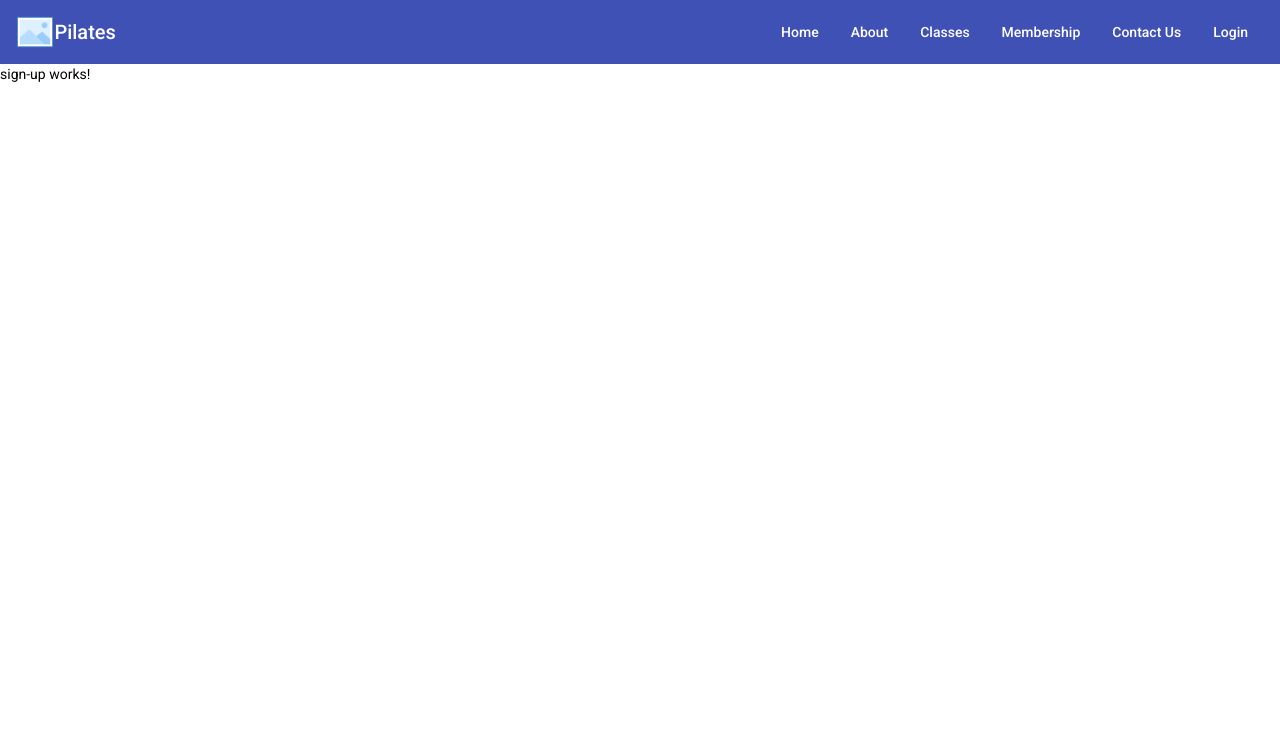
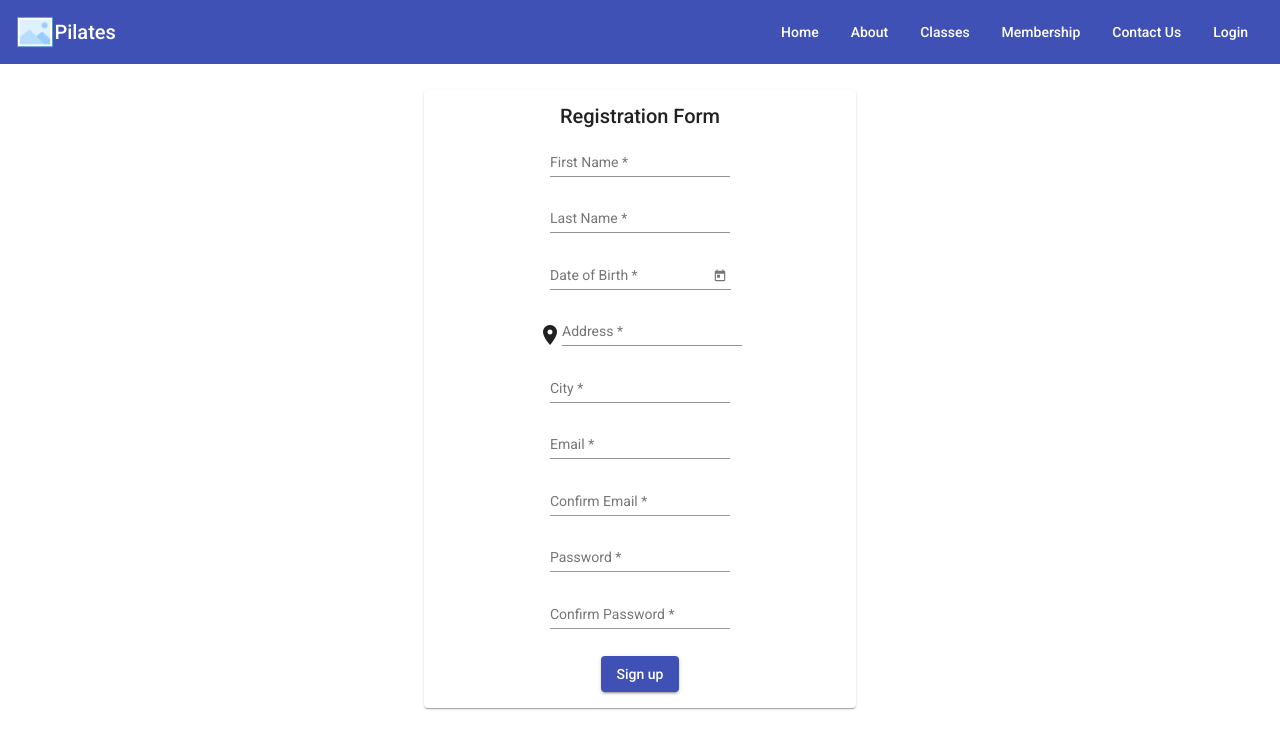
Before and after one commit to mikopado/PilatesWebsite, an Angular app in the folder pilates-web/: page /signup in a window 1280 px wide. Shown: the top 748 px of the page. Built offline with nearby package versions, Linux system fonts and the light colour scheme.

Commit message:
started styling sign up page

```diff
--- a/pilates-web/src/app/login/login.module.ts
+++ b/pilates-web/src/app/login/login.module.ts
@@ -7,8 +7,10 @@ import { MatIconModule } from '@angular/material/icon';
 import { MatCardModule } from '@angular/material/card';
 import { MatInputModule } from '@angular/material/input';
 import { MatButtonModule } from '@angular/material/button';
-import {MatCheckboxModule} from '@angular/material/checkbox';
+import { MatCheckboxModule } from '@angular/material/checkbox';
 import { FlexLayoutModule } from '@angular/flex-layout';
+import { MatDatepickerModule } from '@angular/material/datepicker';
+import { MatNativeDateModule } from '@angular/material/core';
 
 
 
@@ -23,6 +25,8 @@ import { FlexLayoutModule } from '@angular/flex-layout';
     MatInputModule,
     MatCheckboxModule,
     FlexLayoutModule,
+    MatDatepickerModule,
+    MatNativeDateModule
   ]
 })
 export class LoginModule { }
--- a/pilates-web/src/app/login/sign-in/sign-in.component.html
+++ b/pilates-web/src/app/login/sign-in/sign-in.component.html
@@ -1,4 +1,4 @@
-﻿<div class="col-md-6 offset-md-3 mt-5">
+﻿<div>
     <mat-card class="card">
         <mat-card-header fxLayoutAlign="center">
             <mat-card-title class="card-header">Login</mat-card-title>
@@ -8,11 +8,13 @@
                 <div class="form-group" fxLayoutAlign="center center" fxLayoutGap="5%">
                     <mat-icon aria-hidden="false" aria-label="lock icon">person</mat-icon>
                     <mat-form-field>
-                        <input matInput placeholder="Username" type="text" formControlName="username"
-                            class="form-control" [ngClass]="{ 'is-invalid': submitted && f.username.errors }" />
+                        <input matInput placeholder="Email" type="text" formControlName="username" class="form-control"
+                            [ngClass]="{ 'is-invalid': submitted && f.username.errors }" />
+                        <mat-error *ngIf="submitted && f.username.errors">
+                            Email is required
+                        </mat-error>
                     </mat-form-field>
-                    <mat-icon *ngIf="submitted && f.password.errors" class="invalid-feedback" class="error-icon">error
-                    </mat-icon>
+
                     <!-- <div *ngIf="f.username.errors.required">Username is required</div> -->
                 </div>
                 <div class="form-group" fxLayoutAlign="center center" fxLayoutGap="5%">
@@ -20,9 +22,11 @@
                     <mat-form-field>
                         <input matInput placeholder="Password" type="password" formControlName="password"
                             class="form-control" [ngClass]="{ 'is-invalid': submitted && f.password.errors }" />
+                        <mat-error *ngIf="submitted && f.password.errors">
+                            Password is required
+                        </mat-error>
                     </mat-form-field>
-                    <mat-icon *ngIf="submitted && f.password.errors" class="invalid-feedback" class="error-icon">error
-                    </mat-icon>
+
                     <!-- <div *ngIf="f.password.errors.required">Password is required</div> -->
                 </div>
                 <div class="checkbox-password" fxFill fxLayout="row" fxLayoutAlign="center center" fxLayoutGap="10%">
--- a/pilates-web/src/app/login/sign-up/sign-up.component.css
+++ b/pilates-web/src/app/login/sign-up/sign-up.component.css
@@ -0,0 +1,11 @@
+.card {
+    width: 400px;
+    margin: 2% auto;
+  }
+  .error-icon{
+    color: red;
+    font-size: 14px;
+}
+.signup-btn{
+    margin-top: 10px;
+}
--- a/pilates-web/src/app/login/sign-up/sign-up.component.html
+++ b/pilates-web/src/app/login/sign-up/sign-up.component.html
@@ -1 +1,84 @@
-<p>sign-up works!</p>
+<div>
+    <mat-card class="card">
+        <mat-card-header fxLayoutAlign="center">
+            <mat-card-title class="card-header">Registration Form</mat-card-title>
+        </mat-card-header>
+        <mat-card-content class="card-body">
+            <form [formGroup]="signUpForm" (ngSubmit)="onSubmit()" fxLayout="column" fxLayoutAlign="center center">
+                <div class="form-group" fxLayoutAlign="center center">
+                    <mat-form-field>
+                        <input matInput placeholder="First Name" type="text" formControlName="firstname"
+                            class="form-control" [ngClass]="{ 'is-invalid': submitted && f.firstname.errors }" />
+                    </mat-form-field>
+                </div>
+                <div class="form-group" fxLayoutAlign="center center">
+                    <mat-form-field>
+                        <input matInput placeholder="Last Name" type="text" formControlName="lastname"
+                            class="form-control" [ngClass]="{ 'is-invalid': submitted && f.lastname.errors }" />
+                    </mat-form-field>
+                </div>
+                <div class="form-group" fxLayoutAlign="center center">
+                <mat-form-field style="width:90%">
+                    <mat-label>Date of Birth</mat-label>
+                    <input matInput [matDatepicker]="picker" formControlName="dob"
+                    [ngClass]="{ 'is-invalid': submitted && f.dob.errors }" >
+                    <mat-datepicker-toggle matSuffix [for]="picker"></mat-datepicker-toggle>
+                    <mat-datepicker #picker></mat-datepicker>
+                </mat-form-field>
+            </div>
+            <div class="form-group" fxLayoutAlign="center center">
+                <mat-icon>place</mat-icon>
+                    <mat-form-field>
+                        <input matInput placeholder="Address" type="text" formControlName="address"
+                            class="form-control" [ngClass]="{ 'is-invalid': submitted && f.address.errors }" />
+                    </mat-form-field>
+                </div>
+                <div class="form-group" fxLayoutAlign="center center">
+                    <mat-form-field>
+                        <input matInput placeholder="City" type="text" formControlName="city"
+                            class="form-control" [ngClass]="{ 'is-invalid': submitted && f.city.errors }" />
+                    </mat-form-field>
+                </div>
+                <div class="form-group" fxLayoutAlign="center center">
+                    <mat-form-field>
+                        <input matInput placeholder="Email" type="email" formControlName="email"
+                            class="form-control" [ngClass]="{ 'is-invalid': submitted && f.email.errors }" />
+                            <mat-error *ngIf="submitted && f.email.errors">
+                                Please enter a valid email address
+                              </mat-error>
+                              <mat-error *ngIf="signUpForm.hasError('required')">
+                                Email is <strong>required</strong>
+                              </mat-error>
+                    </mat-form-field>
+                </div>
+                <div class="form-group" fxLayoutAlign="center center">
+                    <mat-form-field>
+                        <input matInput placeholder="Confirm Email" type="email" formControlName="confirmEmail"
+                            class="form-control" [ngClass]="{ 'is-invalid': submitted && f.confirmEmail.errors }" />
+                    </mat-form-field>
+                </div>
+                <div class="form-group" fxLayoutAlign="center center">
+                    <mat-form-field>
+                        <input matInput placeholder="Password" type="password" formControlName="city"
+                            class="form-control" [ngClass]="{ 'is-invalid': submitted && f.password.errors }" />
+                    </mat-form-field>
+                </div>
+                <div class="form-group" fxLayoutAlign="center center">
+                    <mat-form-field>
+                        <input matInput placeholder="Confirm Password" type="password" formControlName="confirmPassword"
+                            class="form-control" [ngClass]="{ 'is-invalid': submitted && f.confirmPassword.errors }" />
+                    </mat-form-field>
+                    <!-- <mat-icon *ngIf="submitted && f.confirmPassword.errors" class="invalid-feedback" class="error-icon">error
+                    </mat-icon> -->
+                </div>
+                <div class="signup-btn">
+                    <button mat-raised-button color="primary" [disabled]="loading">
+                        <span *ngIf="loading" class="spinner-border spinner-border-sm mr-1"></span>
+                        Sign up
+                    </button>
+                </div>
+                <div *ngIf="error" class="alert alert-danger mt-3 mb-0">{{error}}</div>
+            </form>
+        </mat-card-content>
+    </mat-card>
+</div>
--- a/pilates-web/src/app/login/sign-up/sign-up.component.ts
+++ b/pilates-web/src/app/login/sign-up/sign-up.component.ts
@@ -1,4 +1,6 @@
 import { Component, OnInit } from '@angular/core';
+import { FormGroup, FormBuilder, Validators } from '@angular/forms';
+import { ActivatedRoute, Router } from '@angular/router';
 
 @Component({
   selector: 'app-sign-up',
@@ -6,10 +8,50 @@ import { Component, OnInit } from '@angular/core';
   styleUrls: ['./sign-up.component.css']
 })
 export class SignUpComponent implements OnInit {
-
-  constructor() { }
+  signUpForm: FormGroup;
+  loading = false;
+  submitted = false;
+  returnUrl: string;
+  error = '';
+  constructor(
+    private formBuilder: FormBuilder,
+    private route: ActivatedRoute,
+    private router: Router,
+  ) { }
 
   ngOnInit(): void {
+    this.signUpForm = this.formBuilder.group({
+      firstname: ['', Validators.required],
+      lastname: ['', Validators.required],
+      dob: ['', Validators.required],
+      address: ['', Validators.required],
+      city: ['', Validators.required],
+      email: ['', Validators.required],
+      confirmEmail: ['', Validators.required],
+      password: ['', Validators.required],
+      confirmPassword: ['', Validators.required]
+    });
   }
+  // convenience getter for easy access to form fields
+  get f() { return this.signUpForm.controls; }
+  onSubmit() {
+    this.submitted = true;
 
+    // stop here if form is invalid
+    if (this.signUpForm.invalid) {
+      return;
+    }
+
+    this.loading = true;
+    // this.authenticationService.login(this.f.username.value, this.f.password.value)
+    //     .pipe(first())
+    //     .subscribe(
+    //         data => {
+    //             this.router.navigate([this.returnUrl]);
+    //         },
+    //         error => {
+    //             this.error = error;
+    //             this.loading = false;
+    //         });
+  }
 }
```
